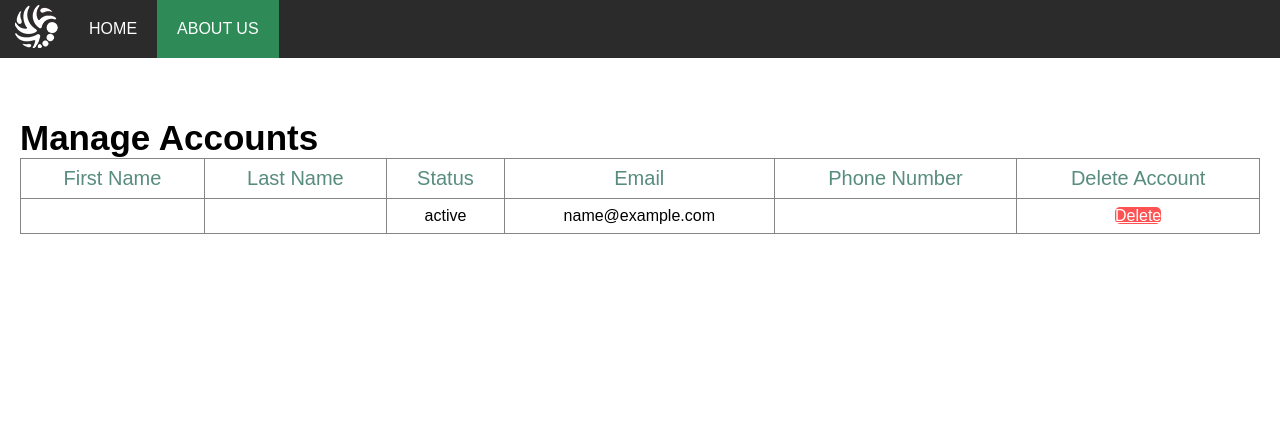
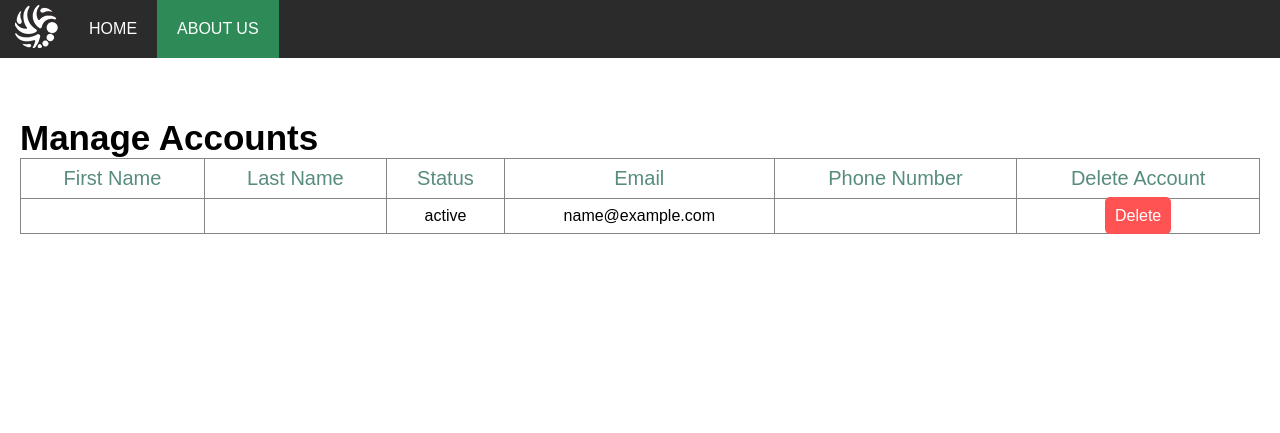
Before and after one commit to WaficW/Database-Course-Repo, a PHP site: page /manage_accounts.php in a window 1280 px wide. Shown: the top 433 px of the page. Run offline with PHP 8.4, Linux system fonts and the light colour scheme; tables that the repository leaves empty or names only in its code hold one stand-in row (values such as "Sample post"); data that the repository does not hold is empty.

Commit message:
Fixed css delete button

```diff
--- a/Code/Styles/style_manage_accounts.css
+++ b/Code/Styles/style_manage_accounts.css
@@ -115,5 +115,7 @@ td, th{
 .del_button{
     color: white;
     background-color: rgb(255, 83, 83);
+    padding: 10px;
     border-radius: 5px;
+    text-decoration: none;
 }
```
